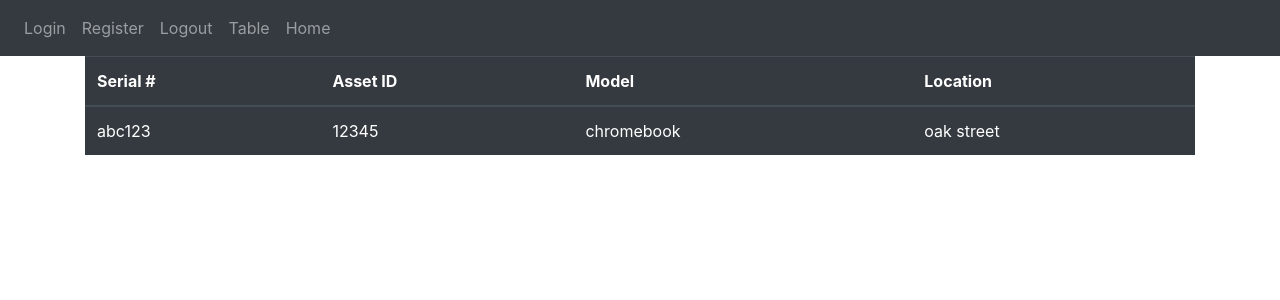
After one commit to ZachWalden/Flask-Project, a Flask app: page /table in a window 1280 px wide. The commit adds this page. Shown: the top 300 px of the page. Run offline with Flask 3, Linux system fonts and the light colour scheme; some libraries are stand-ins or nearby versions.

Commit message:
table view added, will later fill with info from db

```diff
--- a/website/templates/base.html
+++ b/website/templates/base.html
@@ -30,10 +30,9 @@
       <div class="collapse navbar-collapse" id="navbar">
         <div class="navbar-nav">
           <a class="nav-item nav-link" id="login" href="/login">Login</a>
-          <a class="nav-item nav-link" id="register" href="/register"
-            >Register</a
-          >
+          <a class="nav-item nav-link" id="register" href="/register">Register</a>
           <a class="nav-item nav-link" id="logout" href="/logout">Logout</a>
+          <a class="nav-item nav-link" id="table" href="/table">Table</a>
           <a class="nav-item nav-link" id="home" href="/">Home</a>
         </div>
       </div>
--- /dev/null
+++ b/website/templates/table.html
@@ -0,0 +1,24 @@
+{% extends "base.html" %}
+{% block title %}Table{% endblock %}
+{% block content %}
+<div class="container-lg">
+        <table class="table table-hover table-dark">
+            <thead>
+                <tr>
+                    <th scope="col">Serial #</th>
+                    <th scope="col">Asset ID</th>
+                    <th scope="col">Model</th>
+                    <th scope="col">Location</th>
+                </tr>
+            </thead>
+            <tbody>
+                <tr>
+                    <td>abc123</td>
+                    <td>12345</td>
+                    <td>chromebook</td>
+                    <td>oak street</td>
+                </tr>
+            </tbody>
+        </table>
+</div>
+{% endblock %}
--- a/website/views.py
+++ b/website/views.py
@@ -5,3 +5,7 @@ views = Blueprint('views', __name__)
 @views.route("/")   #@name of blueprint
 def home():
     return render_template("home.html")
+
+@views.route('/table')
+def table():
+    return render_template("table.html")
```
Also changed, not shown: website/auth.py (line endings or trailing spaces).
